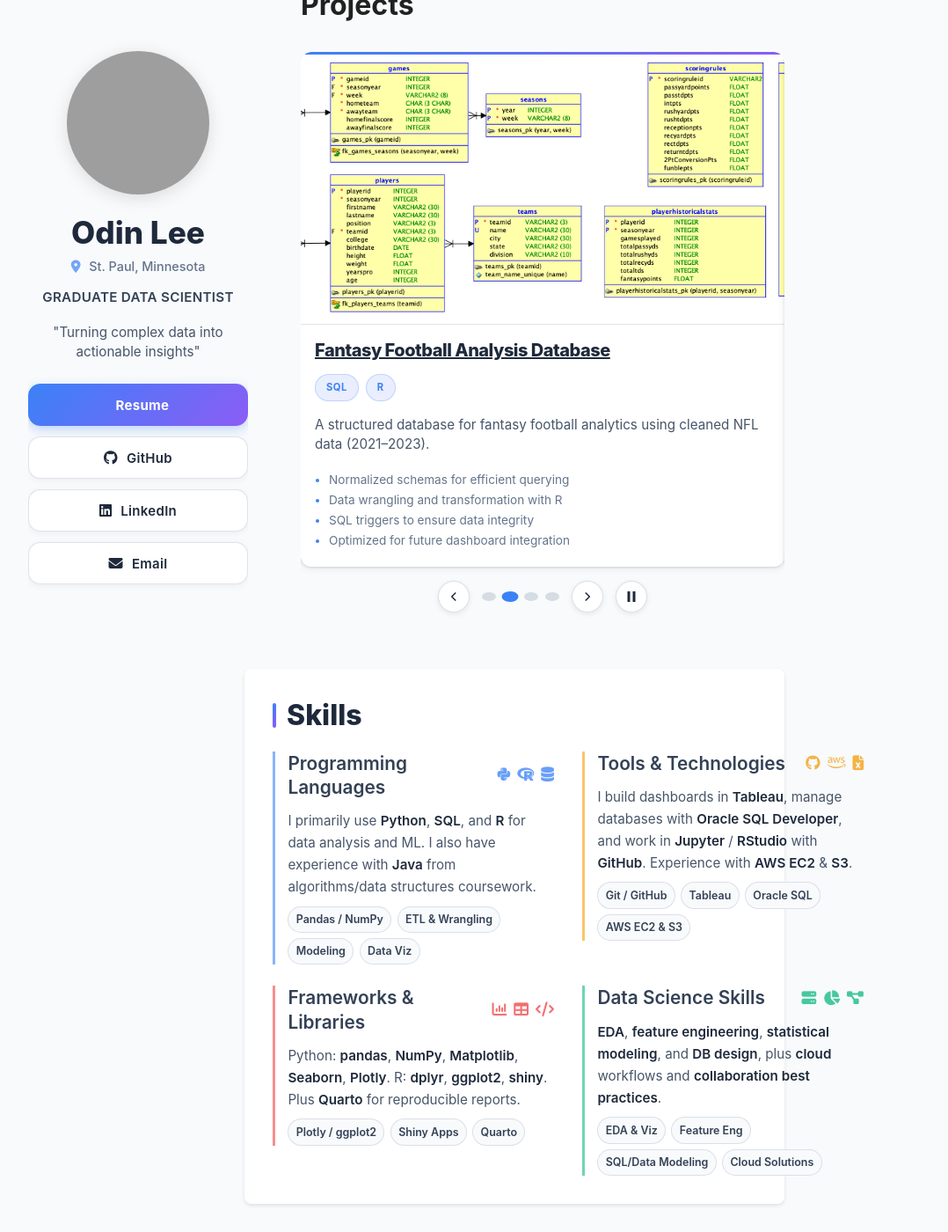
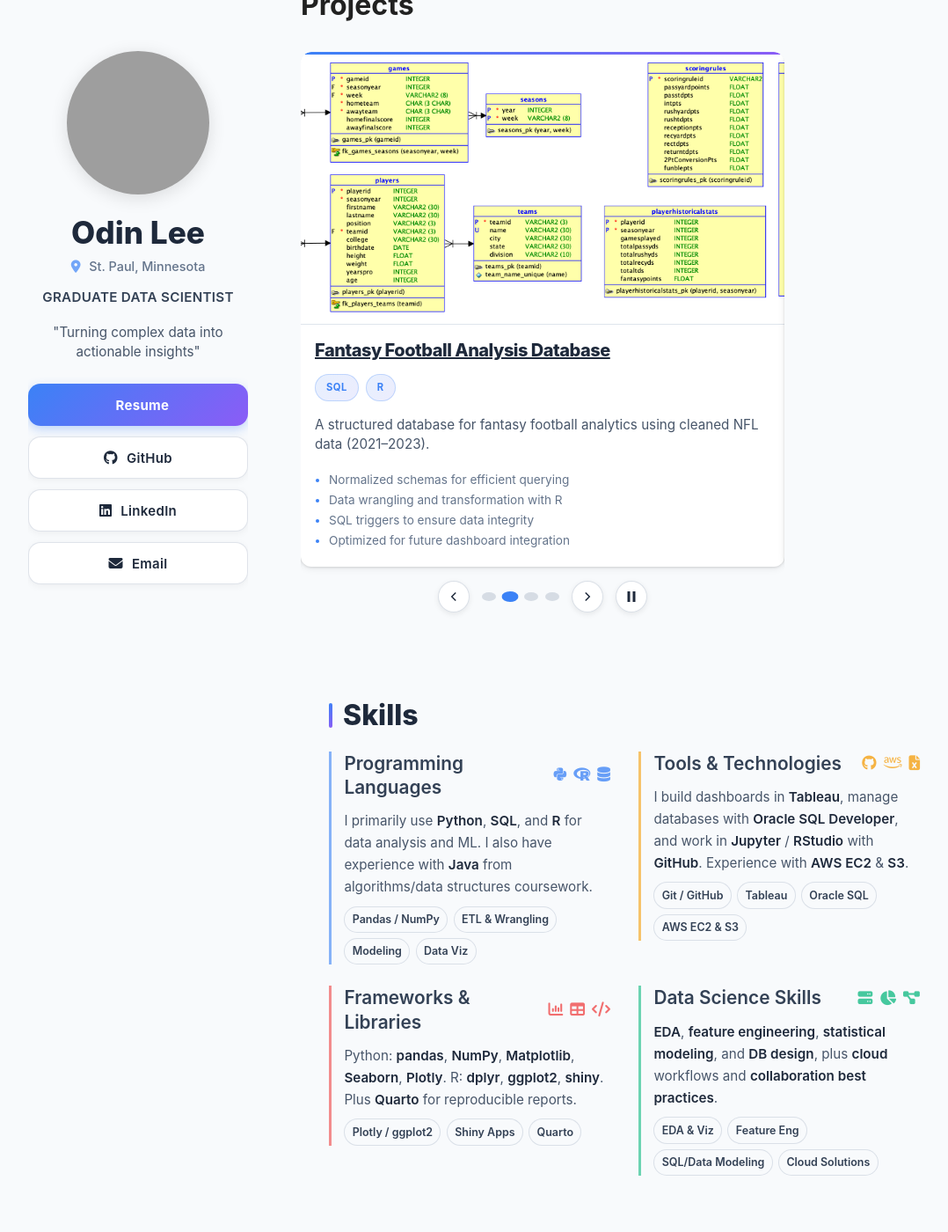
Before and after one commit to OdinLeePro/OdinLeePro.github.io, a Jekyll site: the page built from index.md, in a window 1280 px wide and 1400 px high, scrolled down 1007 px. Shown: the whole window at 88% size, without its empty margins (178-1256 px from the left). Built offline with Jekyll 4.4.1, drawn with Linux system fonts in a browser that asks for light colours; before the commit the page ends 2375 px from its top, so only the background shows below that; grey boxes are pictures that could not be loaded.

Commit message:
Add files via upload

```diff
--- a/assets/css/style.scss
+++ b/assets/css/style.scss
@@ -786,7 +786,15 @@ including layout wrappers, base button design, hover/focus states, and style var
 /*          Skills Section          */
 /* ================================ */
 
-/* --- Section Title (left-aligned, like other sections) --------------- */
+.section.skills {
+  background: transparent;
+  box-shadow: none;
+  border-radius: 0;
+  padding: 2rem;
+  margin-bottom: 2rem;
+  box-sizing: border-box;
+}
+
 .skills h1.section-title {
   text-align: left;
   font-size: 2rem;
@@ -806,7 +814,6 @@ including layout wrappers, base button design, hover/focus states, and style var
   border-radius: 2px;
 }
 
-/* --- Skills Container ------------------------------------------------ */
 .skill-rows {
   display: grid;
   grid-template-columns: repeat(2, minmax(320px, 1fr));
@@ -816,7 +823,6 @@ including layout wrappers, base button design, hover/focus states, and style var
   align-items: start;
 }
 
-/* --- Individual Row -------------------------------------------------- */
 .skill-row {
   position: relative;
   padding-left: .9rem;
@@ -825,13 +831,11 @@ including layout wrappers, base button design, hover/focus states, and style var
 }
 .skill-row:hover { background: rgba(0,0,0,.015); }
 
-/* Color accents (translucent so they don't shout) */
 .skill-row.blue  { border-left-color: rgba($blue,  .6); }
 .skill-row.amber { border-left-color: rgba($amber, .6); }
 .skill-row.red   { border-left-color: rgba($red,   .6); }
 .skill-row.green { border-left-color: rgba($green, .6); }
 
-/* --- Header ---------------------------------------------------------- */
 .skill-row header {
   display: grid;
   grid-template-columns: 1fr auto;
@@ -841,11 +845,9 @@ including layout wrappers, base button design, hover/focus states, and style var
   margin-bottom: .75rem;
 }
 
-/* Use your .sub-title type but remove its default left bar inside Skills */
 .skill-row .sub-title { margin: 0; padding-left: 0; }
 .skill-row .sub-title::before { content: none; }
 
-/* --- Icons ----------------------------------------------------------- */
 .skill-icons {
   display: inline-flex;
   gap: .5rem;
@@ -858,13 +860,11 @@ including layout wrappers, base button design, hover/focus states, and style var
   opacity: .9;
 }
 
-/* Icon tints to match row color */
 .skill-row.blue  .skill-icons i { color: rgba($blue,  .85); }
 .skill-row.amber .skill-icons i { color: rgba($amber, .85); }
 .skill-row.red   .skill-icons i { color: rgba($red,   .85); }
 .skill-row.green .skill-icons i { color: rgba($green, .85); }
 
-/* --- Body copy ------------------------------------------------------- */
 .skill-row p {
   margin: 0 0 .6rem 0;
   font-size: .95rem;
@@ -873,7 +873,6 @@ including layout wrappers, base button design, hover/focus states, and style var
 }
 .skill-row p strong { color: $title-color; font-weight: 600; }
 
-/* --- Tags ------------------------------------------------------------ */
 .skill-tags {
   display: flex;
   flex-wrap: wrap;
@@ -893,11 +892,7 @@ including layout wrappers, base button design, hover/focus states, and style var
   border: 1px solid $border-color;
   transition: transform .15s ease, background .15s ease, border-color .15s ease;
 }
-.skill-tags li:hover {
-  transform: translateY(-1px);
-  background: $white;
-  border-color: rgba($blue, .28);
-}
+
 
 
 
```
